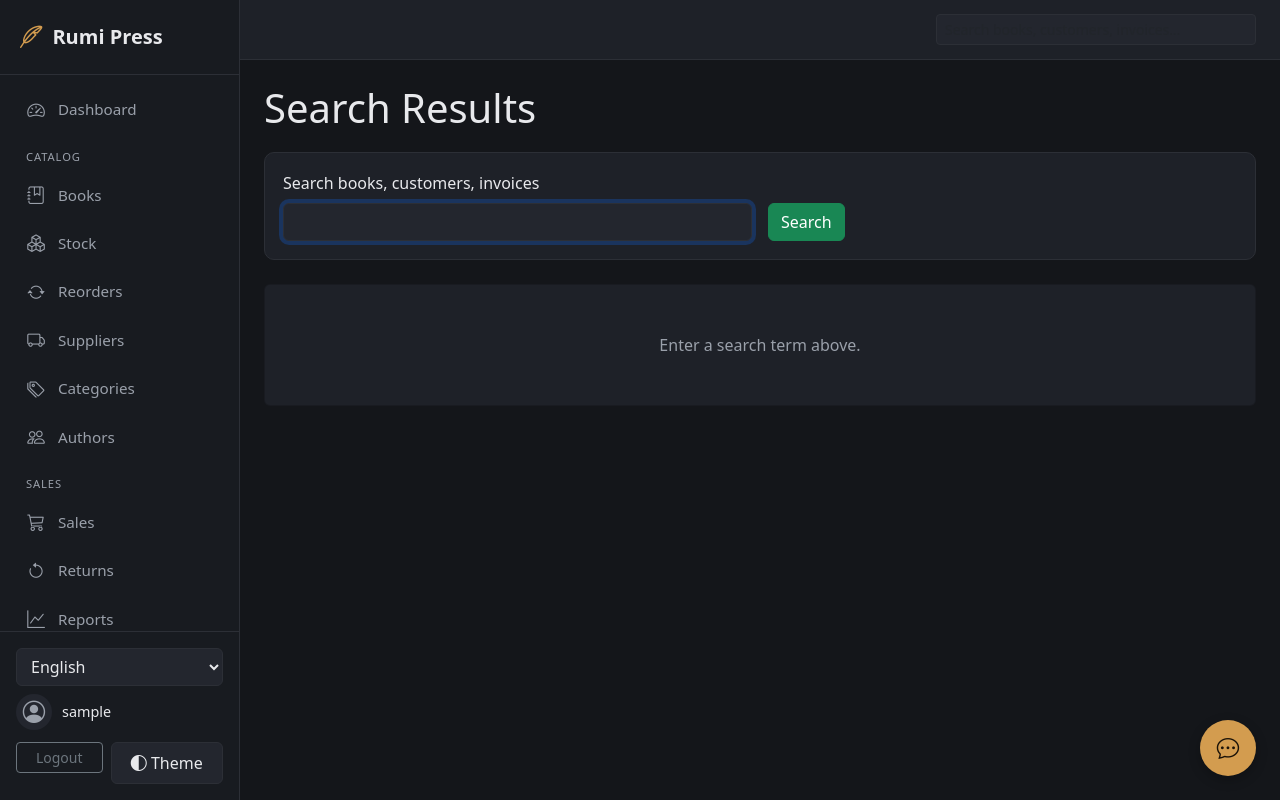
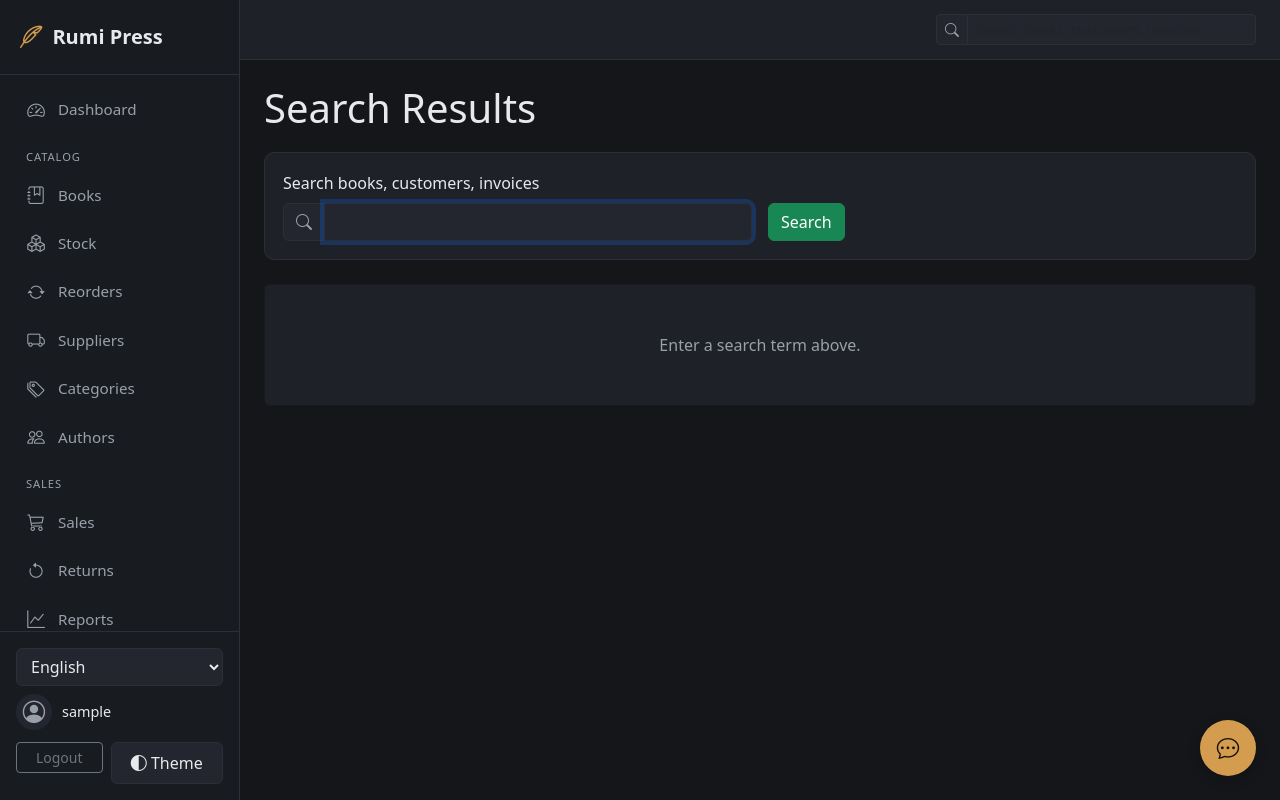
Before and after one commit to dramedev/books, a Django app: page /search/ in a window 1280 px wide. Run offline with Django 5.2, Linux system fonts and the light colour scheme; the visitor is signed in with stand-in values (Sample User, id 1).

Commit message:
Add search icon to global search inputs
Adds a magnifying-glass icon to the topbar search box and the
dedicated search-results page input, matching the book list filter.
Also themes .input-group-text for dark mode, which the existing
input/select/textarea override didn't cover.

Co-Authored-By: Claude Sonnet 4.6 <noreply@anthropic.com>

```diff
--- a/books/templates/books/global_search.html
+++ b/books/templates/books/global_search.html
@@ -16,7 +16,10 @@
 <div class="row g-3 align-items-end">
 <div class="col-md-6">
 <label class="form-label">{% translate "Search books, customers, invoices" %}</label>
+<div class="input-group">
+<span class="input-group-text"><i class="bi bi-search"></i></span>
 <input type="search" name="q" class="form-control" value="{{ query }}" autofocus>
+</div>
 </div>
 <div class="col-md-3 d-flex align-items-end gap-2">
 <button class="btn btn-success" type="submit">{% translate "Search" %}</button>
--- a/templates/base.html
+++ b/templates/base.html
@@ -264,6 +264,12 @@ textarea{
     background:var(--surface-alt) !important;
     color:var(--text) !important;
     border-color:var(--border) !important;
+}
+
+.input-group-text{
+    background:var(--surface-alt);
+    color:var(--text-muted);
+    border-color:var(--border);
 }
 
 .muted-text{
@@ -705,7 +711,8 @@ html[dir="rtl"] .chat-panel{
 </a>
 
 {% if user.is_authenticated %}
-<form method="get" action="{% url 'global_search' %}" class="topbar-search ms-auto" style="max-width:320px;width:100%;">
+<form method="get" action="{% url 'global_search' %}" class="topbar-search ms-auto input-group input-group-sm" style="max-width:320px;width:100%;">
+<span class="input-group-text"><i class="bi bi-search"></i></span>
 <input type="search" name="q" class="form-control form-control-sm" placeholder="{% translate 'Search books, customers, invoices…' %}" value="{{ request.GET.q }}">
 </form>
 <a class="d-lg-none ms-auto" style="color:var(--text);font-size:1.3rem;" href="{% url 'global_search' %}" aria-label="{% translate 'Search' %}">
```
